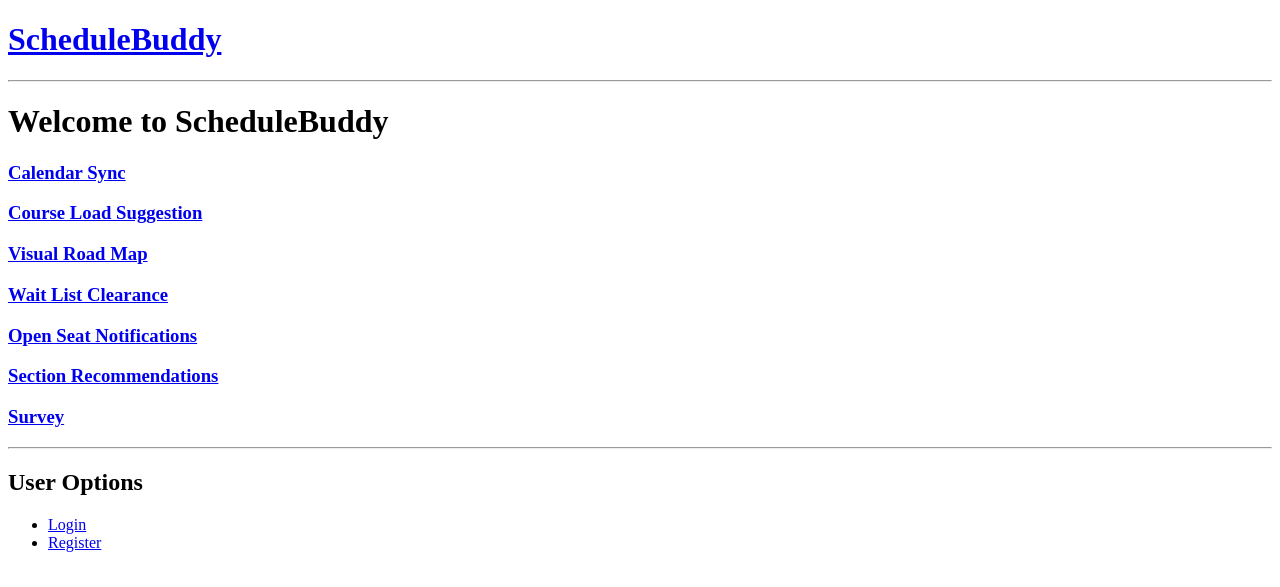
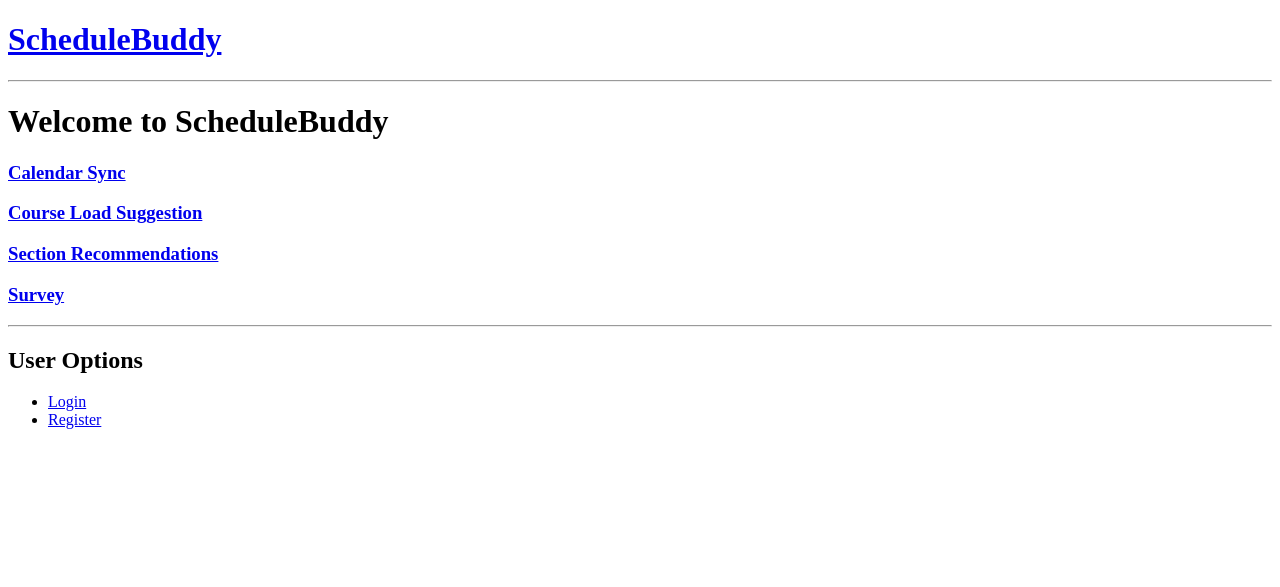
Before and after one commit to Atom1cWinter/ScheduleBuddy, a Django app: page / in a window 1280 px wide. Shown: the top 587 px of the page. Run offline with Django 3.2, Linux system fonts and the light colour scheme.

Commit message:
Updated home.html

```diff
--- a/base/templates/base/home.html
+++ b/base/templates/base/home.html
@@ -5,10 +5,7 @@
 <div>
     <a href="/calendarSync"><h3>Calendar Sync</h3></a>
     <a href="/courseLoad"><h3>Course Load Suggestion</h3></a>
-    <a href="/roadMap"><h3>Visual Road Map</h3></a>
-    <a href="/waitListClearance"><h3>Wait List Clearance</h3></a>
-    <a href="/openSeat"><h3>Open Seat Notifications</h3></a>
-    <a href="/sectionRec"><h3>Section Recommendations</h3></a>
+    <a href="% url 'recommend_section' 1 %"><h3>Section Recommendations</h3></a>
     <a href="/survey"><h3>Survey</h3></a>
 </div>
 
```
